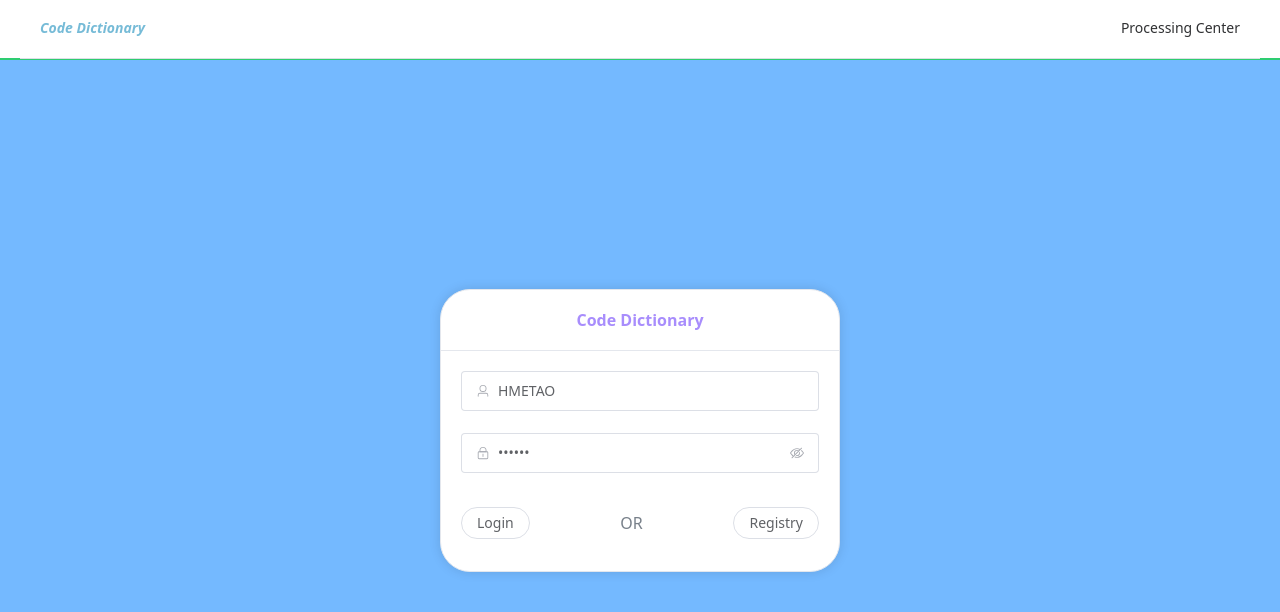
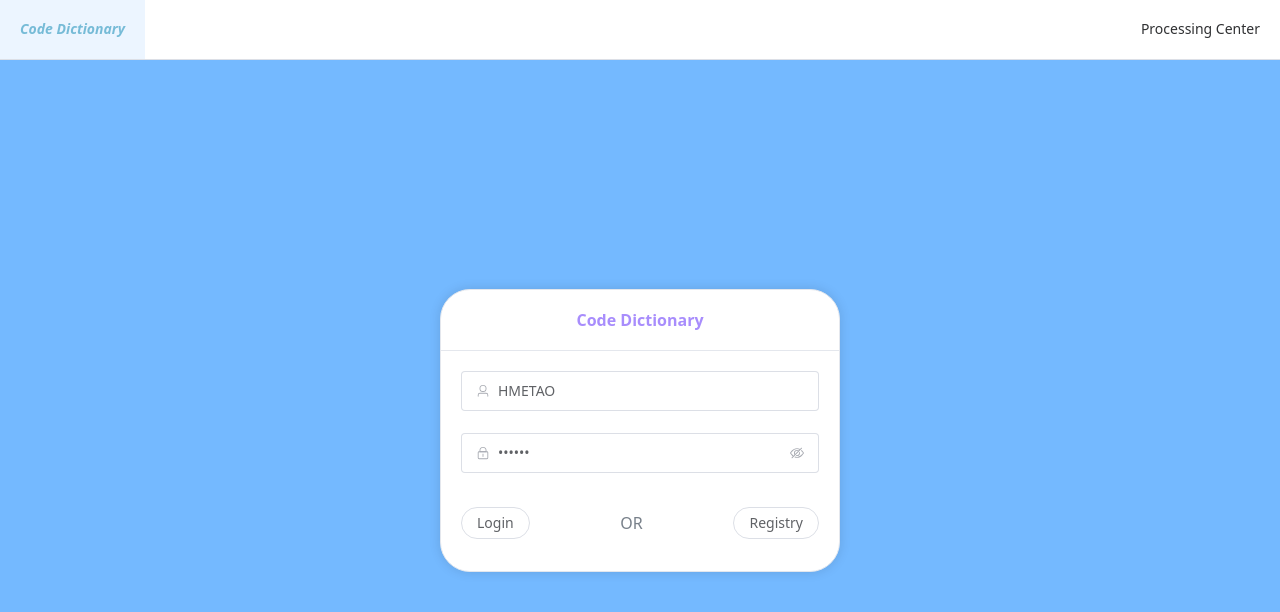
Before and after one commit to HMETAO/code-dictionary-v3, a Vue app: page /login in a window 1280 px wide. Shown: the top 612 px of the page. Built offline with nearby package versions, Linux system fonts and the light colour scheme.

Commit message:
feat(menus): 完成menus列表的基本渲染

```diff
--- a/components.d.ts
+++ b/components.d.ts
@@ -37,6 +37,7 @@ declare module '@vue/runtime-core' {
     Menus: typeof import('./src/components/Menus.vue')['default']
     RouterLink: typeof import('vue-router')['RouterLink']
     RouterView: typeof import('vue-router')['RouterView']
+    Snippet: typeof import('./src/components/Snippet.vue')['default']
   }
   export interface ComponentCustomProperties {
     vLoading: typeof import('element-plus/es')['ElLoadingDirective']
--- a/src/App.vue
+++ b/src/App.vue
@@ -1,11 +1,11 @@
 <template>
     <div class="common-layout">
-    <el-container>
-      <el-header>
+        <div class="header">
             <layout-header></layout-header>
-      </el-header>
+        </div>
+        <div class="main">
             <router-view></router-view>
-    </el-container>
+        </div>
     </div>
 </template>
 <script setup lang="ts">
@@ -21,30 +21,18 @@ stateStore.$reset()
 @DefaultColor: #76bbd7;
 
 .common-layout {
-  height: 100%;
-
-  .progress {
-    top: 0;
-    display: flex;
-  }
-
-  .el-container {
   display: flex;
   height: 100%;
   flex: 1;
   flex-direction: column;
 
-    .el-header {
-      border-bottom: 2px solid #2ecc71;
+  .header {
+      //border-bottom: 2px solid #2ecc71;
   }
 
-    .el-main {
-      display: flex;
-      flex: 1;
-      height: 100%;
-      justify-content: center;
-      align-items: center;
+  .main {
+    flex: 1
   }
-  }
+
 }
 </style>
--- a/src/api/menus.ts
+++ b/src/api/menus.ts
@@ -4,6 +4,6 @@ import {UseFetchReturn} from "@vueuse/core";
 import {Result} from "../result";
 
 
-export function getMenus():UseFetchReturn<MenusType>{
+export function getMenus():UseFetchReturn<MenusType[]>{
     return useMyFetch<Result<MenusType>>("/api/v1/menus").json();
 }
--- a/src/components/AsideMenu.vue
+++ b/src/components/AsideMenu.vue
@@ -1,31 +1,26 @@
 <template>
-<!--    <el-row>-->
-<!--        <el-col span="12">-->
     <el-menu
             class="h-full menu-container"
             router
             text-color='#2d3436'
             unique-opened
             active-text-color='#0984e3'>
-                <el-menu-item v-for="(menu, index) in menus " :index='menu.path' :key="index">
+        <el-menu-item v-for="(menu, index) in menus as Array<MenusType>" :index='menu.path' :key="index">
             <el-icon>
                 <Coordinate/>
             </el-icon>
             <span>{{ menu.menusName }}</span>
         </el-menu-item>
     </el-menu>
-<!--        </el-col>-->
-<!--    </el-row>-->
 </template>
 
 <script setup lang="ts">
 import {getMenus} from "../api/menus";
 import {MenusType} from "../type/menusType";
 import {Menu, Coordinate} from '@element-plus/icons-vue'
+// 使用vueFetch调用getMenus返回响应式对象
+const menus = getMenus().data
 
-const menus = getMenus().data as unknown as MenusType
-
-console.log(menus)
 </script>
 <style scoped lang="less">
 .menu-container {
--- /dev/null
+++ b/src/components/Snippet.vue
@@ -0,0 +1,12 @@
+<template>
+    <div>
+
+    </div>
+</template>
+<script setup lang="ts">
+import {ref, reactive, toRef, computed} from 'vue';
+
+</script>
+<style scoped lang="less">
+
+</style>
--- a/src/router/index.ts
+++ b/src/router/index.ts
@@ -1,4 +1,4 @@
-import {createRouter, createWebHistory, RouteRecordRaw} from "vue-router"
+import {createRouter, createWebHistory, Router, RouteRecordRaw} from "vue-router"
 import {useBaseStore} from "../store";
 // 导入进度条
 import {start, close} from "../utils/nporgress";
@@ -7,7 +7,7 @@ let baseStore: any = null
 const routes: Array<RouteRecordRaw> = [
     {
         path: "/",
-        redirect: "/login"
+        redirect: "/home"
     },
     {
         path: "/login",
@@ -17,10 +17,17 @@ const routes: Array<RouteRecordRaw> = [
     {
         path: "/home",
         name: "Home",
-        component: () => import('../view/Home.vue')
+        component: () => import('../view/Home.vue'),
+        children: [
+            {
+                path: "/snippet",
+                name: "Snippet",
+                component: () => import('../components/Snippet.vue')
+            }
+        ]
     }
 ]
-const router = createRouter({
+const router:Router = createRouter({
     history: createWebHistory(),
     routes
 })
```
Lines whose indentation alone changed are shown as unchanged.
